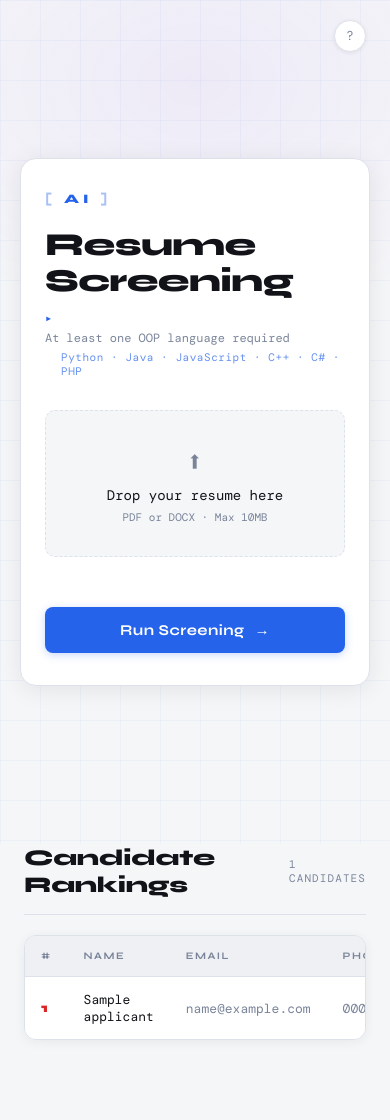
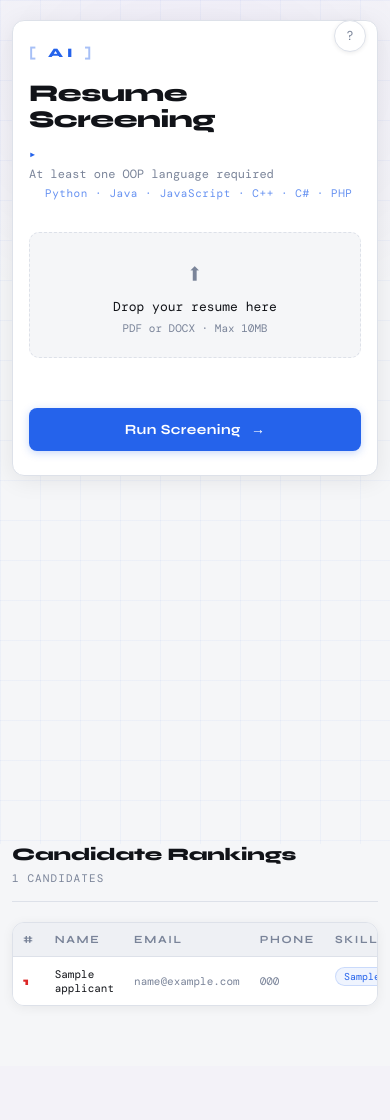
Before and after one commit to DinConcept/AI_Resume_Screening_System, a Flask app: page / in a window 390 px wide. After the commit the page ends 1006 px from the top, so only its background shows below. Run offline with Flask 3, Linux system fonts and the light colour scheme; tables that the repository leaves empty hold one stand-in row (values such as "Sample post"); some web fonts are replaced.

Commit message:
Fix mobile responsiveness

```diff
--- a/AI_Resume_Screening_System/static/style.css
+++ b/AI_Resume_Screening_System/static/style.css
@@ -697,21 +697,117 @@ h1 {
 
 /* RESPONSIVE */
 @media (max-width: 540px) {
+  .container {
+    padding: 20px 12px;
+    align-items: flex-start;
+  }
+
   .form-box {
-    padding: 32px 24px;
+    padding: 24px 16px;
+    border-radius: 12px;
   }
+
+  h1 {
+    font-size: 1.5rem;
+  }
+
   .result-box {
-    padding: 28px 20px;
+    padding: 20px 14px;
+    border-radius: 12px;
   }
+
   .info-row {
     flex-direction: column;
     gap: 6px;
   }
+
   .info-val {
     text-align: left;
   }
+
   .skills-val {
     justify-content: flex-start;
+  }
+
+  .result-header {
+    flex-direction: column;
+    align-items: flex-start;
+    gap: 8px;
+  }
+
+  .score-ring-wrap {
+    width: 100px;
+    height: 100px;
+  }
+
+  .score-ring {
+    width: 100px;
+    height: 100px;
+  }
+
+  .score-num {
+    font-size: 24px;
+  }
+
+  .action-buttons {
+    flex-direction: column;
+    width: 100%;
+  }
+
+  .action-btn {
+    width: 100%;
+    justify-content: center;
+  }
+
+  .ranking-section {
+    padding: 0 12px 60px;
+  }
+
+  .ranking-header {
+    flex-direction: column;
+    align-items: flex-start;
+    gap: 6px;
+  }
+
+  .ranking-header h2 {
+    font-size: 1.1rem;
+  }
+
+  .ranking-table thead th,
+  .ranking-table tbody td {
+    padding: 10px 10px;
+    font-size: 11px;
+  }
+
+  .rank-skills {
+    max-width: 120px;
+  }
+
+  .help-tooltip {
+    width: 220px;
+    right: -10px;
+  }
+
+  .help-wrapper {
+    top: 12px;
+    right: 12px;
+  }
+
+  .file-drop-zone {
+    padding: 22px 12px;
+  }
+
+  .drop-label {
+    font-size: 13px;
+  }
+
+  .submit-btn {
+    font-size: 14px;
+    padding: 13px 18px;
+  }
+
+  .mini-bar-wrap {
+    width: 60px;
   }
 }
 
```
